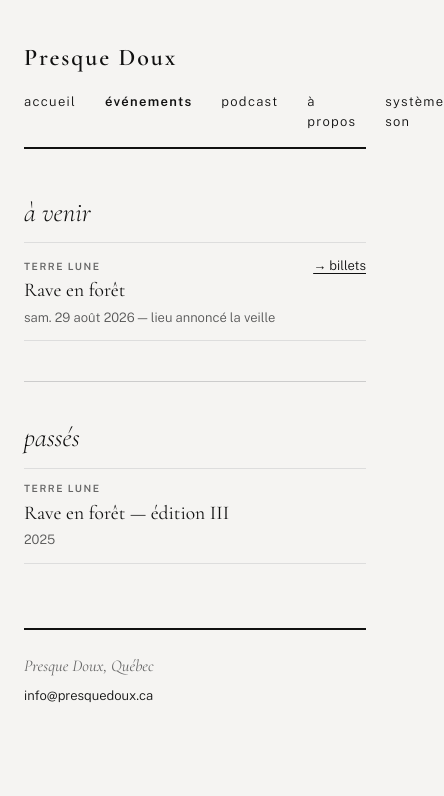
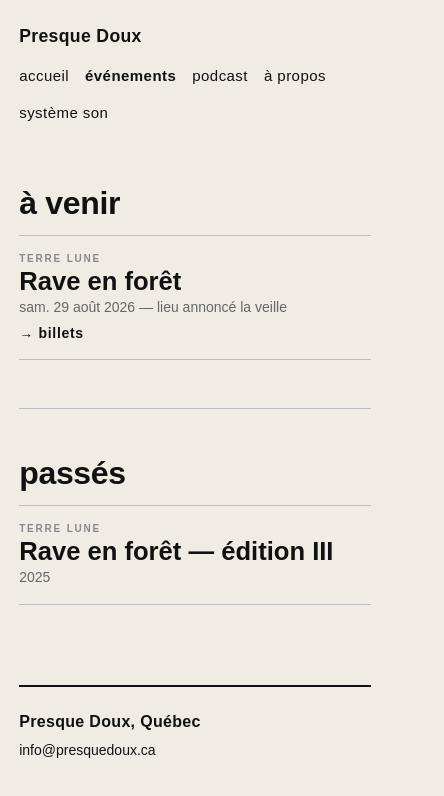
Before and after one commit to zoup49/presquedoux, a plain HTML site: page evenements.html in a window 390 px wide. Shown: the whole page, 444 px wide, since content can reach past the window. Drawn offline with nearby package versions, Linux system fonts and the light colour scheme; a web font is replaced by a local one.

Commit message:
change 2
cahnge 2

```diff
--- a/evenements.html
+++ b/evenements.html
@@ -4,6 +4,9 @@
   <meta charset="utf-8" />
   <meta name="viewport" content="width=device-width, initial-scale=1" />
   <title>Événements — Presque Doux</title>
+  <link rel="preconnect" href="https://fonts.googleapis.com">
+  <link rel="preconnect" href="https://fonts.gstatic.com" crossorigin>
+  <link href="https://fonts.googleapis.com/css2?family=Darker+Grotesque:wght@400;500;600;700;800;900&display=swap" rel="stylesheet">
   <link rel="stylesheet" href="style.css" />
 </head>
 <body>
--- a/style.css
+++ b/style.css
@@ -1,18 +1,16 @@
 /* STYLE.CSS — Presque Doux */
-/* Design éditorial, typographie marquée */
-
-@import url('https://fonts.googleapis.com/css2?family=Cormorant+Garamond:ital,wght@0,300;0,400;0,600;1,300;1,400&family=Public+Sans:wght@300;400;600&display=swap');
+/* Design large, typo grotesque bold */
 
 /* --- BASE --- */
 body {
-  font-family: 'Public Sans', sans-serif;
-  font-size: 15px;
-  line-height: 1.5;
+  font-family: 'Darker Grotesque', sans-serif;
+  font-size: 16px;
+  line-height: 1.4;
   color: #111;
-  background-color: #f5f4f2;
-  max-width: 760px;
+  background-color: #f0ece4;
+  max-width: 1100px;
   margin: 0 auto;
-  padding: 2.5rem 1.5rem;
+  padding: 2rem 3rem;
 }
 * { box-sizing: border-box; }
 
@@ -20,68 +18,65 @@ body {
 .nav {
   display: flex;
   justify-content: space-between;
-  align-items: baseline;
-  margin-bottom: 3rem;
-  padding-bottom: 1rem;
-  border-bottom: 2px solid #111;
+  align-items: center;
+  margin-bottom: 4rem;
 }
 .nav-titre {
-  font-family: 'Cormorant Garamond', serif;
-  font-weight: 600;
-  font-size: 1.6em;
-  letter-spacing: 0.08em;
+  font-family: 'Darker Grotesque', sans-serif;
+  font-weight: 800;
+  font-size: 1.1em;
+  letter-spacing: 0.02em;
   text-decoration: none;
   color: #111;
 }
 .nav-liens {
   display: flex;
-  gap: 1.8rem;
+  gap: 2rem;
 }
 .nav-liens a {
-  font-weight: 300;
-  font-size: 13px;
+  font-weight: 500;
+  font-size: 15px;
   text-decoration: none;
   color: #111;
-  letter-spacing: 0.1em;
-  text-transform: lowercase;
+  letter-spacing: 0.03em;
 }
 .nav-liens a:hover { opacity: 0.4; }
-.nav-liens a.actif {
-  font-weight: 600;
+.nav-liens a.actif { font-weight: 800; }
+
+/* --- TITRES --- */
+h1 {
+  font-family: 'Darker Grotesque', sans-serif;
+  font-weight: 900;
+  font-size: 5.5em;
+  line-height: 0.95;
+  letter-spacing: -0.02em;
+  margin: 0 0 1.5rem 0;
+  padding: 0;
+  max-width: 900px;
 }
-
-/* --- TITRES DE SECTION --- */
-h1 {
-  font-family: 'Cormorant Garamond', serif;
-  font-weight: 300;
-  font-size: 3.2em;
-  line-height: 1.1;
+h2 {
+  font-family: 'Darker Grotesque', sans-serif;
+  font-weight: 800;
+  font-size: 2.8em;
+  line-height: 1;
   letter-spacing: -0.01em;
-  margin: 0 0 0.3rem 0;
+  margin: 0 0 1rem 0;
   padding: 0;
 }
-h2 {
-  font-family: 'Cormorant Garamond', serif;
-  font-size: 1.8em;
-  font-weight: 300;
-  font-style: italic;
-  margin: 0 0 0.8rem 0;
-  padding: 0;
-  line-height: 1.2;
-}
 h3 {
-  font-size: 13px;
-  font-weight: 600;
-  letter-spacing: 0.12em;
+  font-size: 11px;
+  font-weight: 700;
+  letter-spacing: 0.18em;
   text-transform: uppercase;
-  margin: 0 0 0.4rem 0;
+  margin: 0 0 0.6rem 0;
 }
 
 /* --- PARAGRAPHES --- */
 p {
-  font-weight: 300;
+  font-weight: 400;
+  font-size: 17px;
   margin: 0 0 1rem 0;
-  max-width: 580px;
+  max-width: 620px;
 }
 
 /* --- LIENS --- */
@@ -97,7 +92,8 @@ ul {
   list-style: none;
   padding: 0;
   margin: 0;
-  font-weight: 300;
+  font-weight: 400;
+  font-size: 17px;
 }
 li {
   padding-left: 1.2rem;
@@ -106,30 +102,29 @@ li {
 }
 li::before {
   content: "– ";
-  margin-right: 0.4rem;
+  margin-right: 0.3rem;
 }
 
 /* --- SÉPARATEUR --- */
 .sep {
   border: none;
-  border-top: 1px solid #ccc;
-  margin: 2.5rem 0;
+  border-top: 1px solid #bbb;
+  margin: 3rem 0;
 }
 
-/* --- BLOCS DE CONTENU --- */
-.bloc { margin-bottom: 2.5rem; }
+/* --- BLOCS --- */
+.bloc { margin-bottom: 3rem; }
 
 /* --- PAGE ACCUEIL --- */
-.bloc-intro {
-  margin-bottom: 3rem;
-}
-.bloc-intro .surtitre {
+.bloc-intro { margin-bottom: 4rem; }
+.surtitre {
   font-size: 11px;
+  font-weight: 700;
   letter-spacing: 0.2em;
   text-transform: uppercase;
-  font-weight: 400;
-  color: #666;
-  margin-bottom: 0.5rem;
+  color: #888;
+  margin-bottom: 1rem;
+  display: block;
 }
 
 /* --- PAGE ÉVÉNEMENTS --- */
@@ -137,79 +132,83 @@ li::before {
   display: flex;
   justify-content: space-between;
   align-items: baseline;
-  padding: 0.8rem 0;
-  border-bottom: 1px solid #ddd;
-  gap: 1rem;
+  padding: 1rem 0;
+  border-bottom: 1px solid #bbb;
+  gap: 2rem;
 }
-.evenement:first-of-type { border-top: 1px solid #ddd; }
+.evenement:first-of-type { border-top: 1px solid #bbb; }
 .evenement-gauche {
   display: flex;
   flex-direction: column;
-  gap: 0.15rem;
+  gap: 0.2rem;
 }
 .evenement-nom {
-  font-family: 'Cormorant Garamond', serif;
-  font-size: 1.3em;
-  font-weight: 400;
+  font-family: 'Darker Grotesque', sans-serif;
+  font-weight: 800;
+  font-size: 1.6em;
+  line-height: 1;
 }
 .evenement-details {
-  font-size: 13px;
-  font-weight: 300;
-  color: #555;
+  font-size: 14px;
+  font-weight: 400;
+  color: #666;
 }
 .evenement-lien {
-  font-size: 13px;
-  font-weight: 300;
+  font-size: 14px;
+  font-weight: 600;
   white-space: nowrap;
+  text-decoration: none;
+  letter-spacing: 0.05em;
 }
 .tag {
   font-size: 10px;
-  font-weight: 600;
-  letter-spacing: 0.15em;
+  font-weight: 700;
+  letter-spacing: 0.18em;
   text-transform: uppercase;
-  color: #666;
+  color: #888;
 }
 
 /* --- PAGE PODCAST --- */
 .episode {
   display: grid;
-  grid-template-columns: 3rem 1fr auto;
-  align-items: baseline;
-  gap: 1rem;
-  padding: 0.8rem 0;
-  border-bottom: 1px solid #ddd;
+  grid-template-columns: 3.5rem 1fr auto;
+  align-items: center;
+  gap: 1.5rem;
+  padding: 1rem 0;
+  border-bottom: 1px solid #bbb;
 }
-.episode:first-of-type { border-top: 1px solid #ddd; }
+.episode:first-of-type { border-top: 1px solid #bbb; }
 .episode-num {
-  font-family: 'Cormorant Garamond', serif;
-  font-size: 1.1em;
-  font-style: italic;
-  color: #999;
+  font-weight: 900;
+  font-size: 1.8em;
+  color: #ccc;
+  line-height: 1;
 }
 .episode-centre {
   display: flex;
   flex-direction: column;
-  gap: 0.1rem;
+  gap: 0.2rem;
 }
 .episode-titre {
-  font-family: 'Cormorant Garamond', serif;
+  font-weight: 800;
   font-size: 1.3em;
-  font-weight: 400;
+  line-height: 1.1;
 }
 .episode-details {
-  font-size: 13px;
-  font-weight: 300;
-  color: #555;
+  font-size: 14px;
+  font-weight: 400;
+  color: #666;
 }
 .episode-lien {
-  font-size: 13px;
-  font-weight: 300;
+  font-size: 14px;
+  font-weight: 600;
   white-space: nowrap;
+  text-decoration: none;
 }
 
 /* --- PIED DE PAGE --- */
 footer {
-  margin-top: 4rem;
+  margin-top: 5rem;
   padding-top: 1.5rem;
   border-top: 2px solid #111;
   display: flex;
@@ -217,23 +216,26 @@ footer {
   align-items: baseline;
 }
 .footer-gauche {
-  font-family: 'Cormorant Garamond', serif;
-  font-size: 1.1em;
-  font-style: italic;
-  color: #666;
+  font-weight: 800;
+  font-size: 1em;
+  letter-spacing: 0.02em;
 }
 .footer-droite {
-  font-size: 13px;
-  font-weight: 300;
+  font-size: 14px;
+  font-weight: 400;
 }
 .footer-droite a { text-decoration: none; }
 .footer-droite a:hover { opacity: 0.5; }
 
 /* --- RESPONSIVE --- */
-@media (max-width: 540px) {
-  .nav { flex-direction: column; gap: 1rem; }
-  h1 { font-size: 2.2em; }
-  .episode { grid-template-columns: 2rem 1fr; }
+@media (max-width: 640px) {
+  body { padding: 1.5rem 1.2rem; }
+  h1 { font-size: 3.2em; }
+  h2 { font-size: 2em; }
+  .nav { flex-direction: column; gap: 1rem; align-items: flex-start; }
+  .nav-liens { flex-wrap: wrap; gap: 1rem; }
+  .evenement { flex-direction: column; gap: 0.4rem; }
+  .episode { grid-template-columns: 2.5rem 1fr; }
   .episode-lien { grid-column: 2; }
   footer { flex-direction: column; gap: 0.5rem; }
 }
```
Also changed, not shown: apropos.html (+3 -0 lines), index.html (+3 -0 lines), podcast.html (+3 -0 lines), systeme-son.html (+3 -0 lines).
